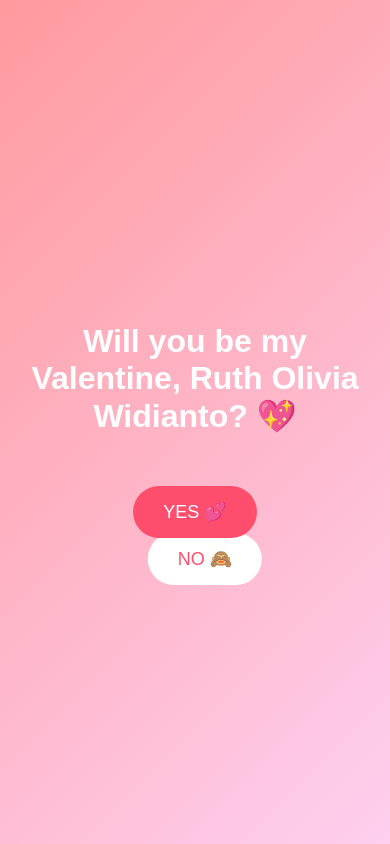
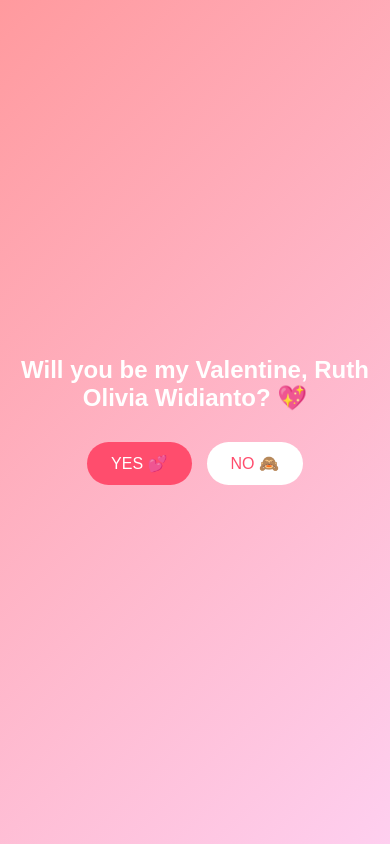
Before and after one commit to erickosantoso/valentine2026, a plain HTML site: page index.html in a window 390 px wide. Drawn offline with Linux system fonts and the light colour scheme.

Commit message:
Update index.html
fixing layout button

```diff
--- a/index.html
+++ b/index.html
@@ -10,19 +10,27 @@ body {
   margin: 0;
   font-family: Arial, sans-serif;
   background: linear-gradient(135deg, #ff9a9e, #fecfef);
-  height: 100vh;
-  overflow: hidden;
+  min-height: 100svh;
   display: flex;
   justify-content: center;
   align-items: center;
   flex-direction: column;
   text-align: center;
+  padding: 20px;
+  box-sizing: border-box;
 }
 
 h1 {
   color: white;
-  font-size: 2em;
-  padding: 20px;
+  font-size: 1.8em;
+  margin-bottom: 30px;
+}
+
+.button-container {
+  display: flex;
+  gap: 15px;
+  justify-content: center;
+  align-items: center;
 }
 
 button {
@@ -32,27 +40,21 @@ button {
   border-radius: 30px;
   cursor: pointer;
   transition: all 0.25s ease;
-  margin: 10px;
 }
 
 #yesBtn {
   background-color: #ff4d6d;
   color: white;
-  z-index: 2;
 }
 
 #noBtn {
   background-color: white;
   color: #ff4d6d;
-  position: fixed;
-  left: 50%;
-  top: 65%;
-  transform: translate(-50%, -50%);
 }
 
 #counter {
   color: white;
-  margin-top: 15px;
+  margin-top: 20px;
   font-size: 16px;
 }
 
@@ -62,6 +64,18 @@ canvas {
   left: 0;
   pointer-events: none;
 }
+
+/* Responsive kecil */
+@media (max-width: 400px) {
+  h1 {
+    font-size: 1.5em;
+  }
+
+  button {
+    font-size: 16px;
+    padding: 12px 24px;
+  }
+}
 </style>
 </head>
 
@@ -69,8 +83,10 @@ canvas {
 
 <h1>Will you be my Valentine, Ruth Olivia Widianto? 💖</h1>
 
-<button id="yesBtn">YES 💕</button>
-<button id="noBtn">NO 🙈</button>
+<div class="button-container">
+  <button id="yesBtn">YES 💕</button>
+  <button id="noBtn">NO 🙈</button>
+</div>
 
 <div id="counter"></div>
 <canvas id="confetti"></canvas>
@@ -82,9 +98,16 @@ const counter = document.getElementById("counter");
 
 let noCount = 0;
 let yesScale = 1;
+let isFirstMove = true;
 
 function moveButton(e) {
   e.preventDefault();
+
+  // Saat pertama kali kabur, ubah jadi fixed
+  if (isFirstMove) {
+    noBtn.style.position = "fixed";
+    isFirstMove = false;
+  }
 
   const buttonWidth = noBtn.offsetWidth;
   const buttonHeight = noBtn.offsetHeight;
@@ -97,29 +120,28 @@ function moveButton(e) {
 
   noBtn.style.left = x + "px";
   noBtn.style.top = y + "px";
-  noBtn.style.transform = "none";
 
   noCount++;
   yesScale += 0.15;
   yesBtn.style.transform = `scale(${yesScale})`;
 
   if (noCount < 3) {
-    counter.innerHTML = `KOK GAMAU SIHHH? PENCET YESSS ATUHH😏`;
+    counter.innerHTML = `KOK GAMAU SIHHH? PENCET YESSS ATUHH 😏`;
   } else if (noCount < 6) {
-    counter.innerHTML = `PENCET YESSS GAAA!!!🙃`;
+    counter.innerHTML = `PENCET YESSS GAAA!!! 🙃`;
   } else {
     counter.innerHTML = `AYOOO DONGGG MANIEESSS, NANGIS NIH 🤨💘`;
   }
 }
 
-// Laptop hover
+// Hover (laptop)
 noBtn.addEventListener("mouseenter", moveButton);
 
-// Laptop click
+// Click (desktop)
 noBtn.addEventListener("mousedown", moveButton);
 noBtn.addEventListener("click", moveButton);
 
-// Mobile
+// Touch (mobile)
 noBtn.addEventListener("touchstart", moveButton);
 
 yesBtn.addEventListener("click", () => {
```
